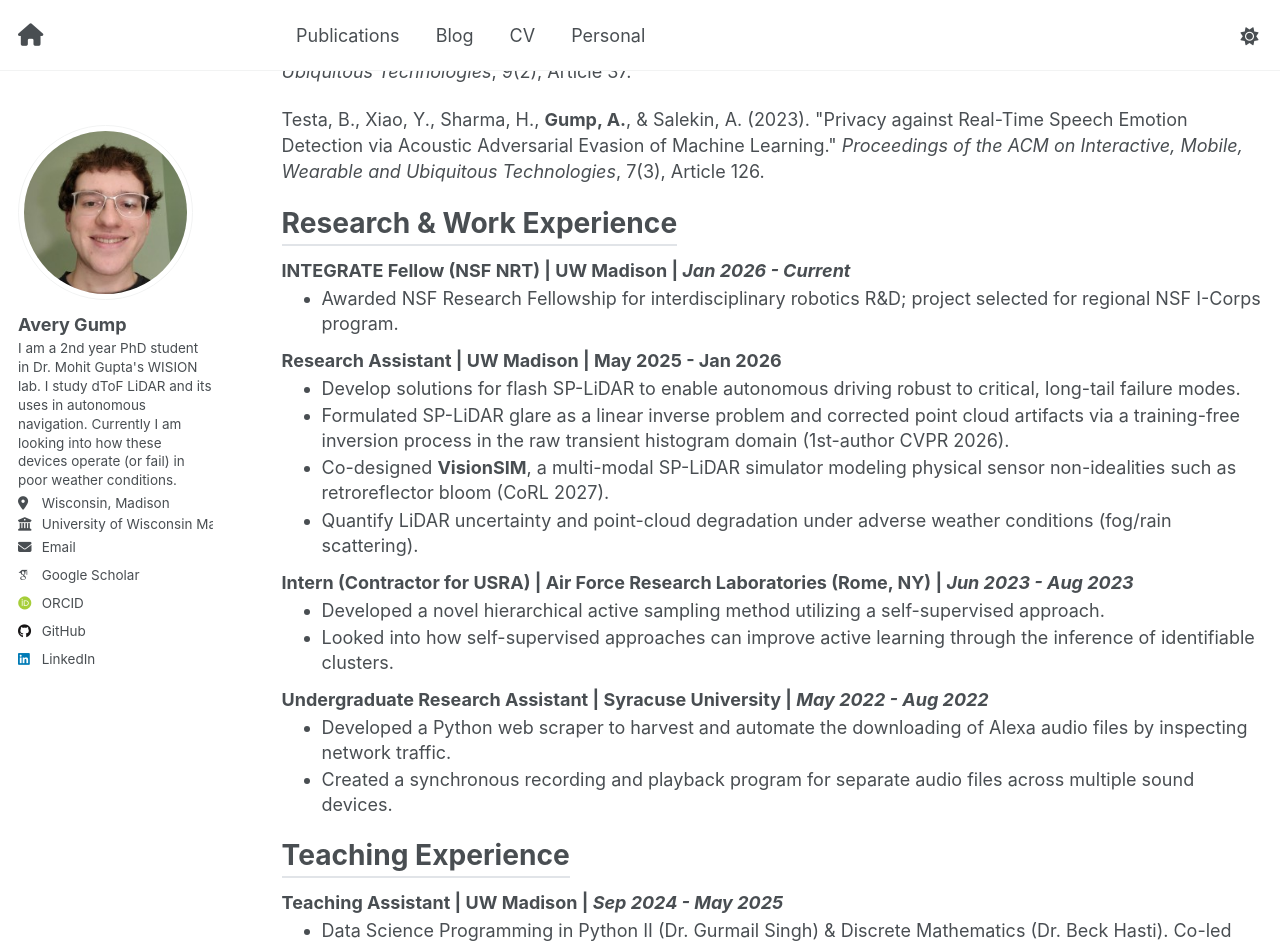
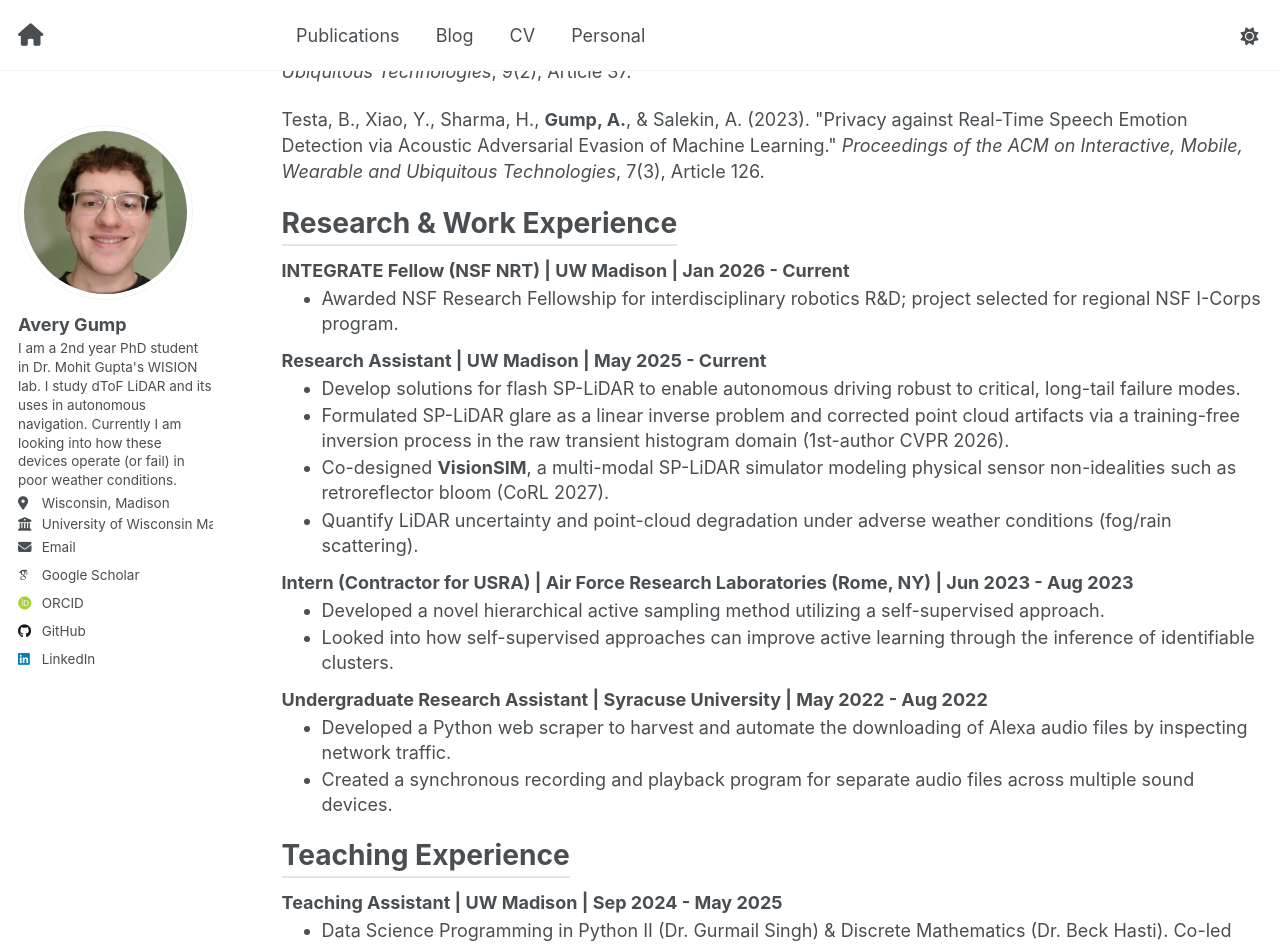
Before and after one commit to avery-gump/avery-gump.github.io, a Jekyll site: the page built from _pages/cv.md, in a window 1280 px wide and 1400 px high, scrolled down 638 px. Shown: the top 946 px of the window. Built offline with Jekyll 4.4.1, drawn with Linux system fonts in a browser that asks for light colours; some web fonts are replaced.

Commit message:
edit resume

```diff
--- a/_pages/cv.md
+++ b/_pages/cv.md
@@ -78,27 +78,27 @@ Publications
 # Research & Work Experience
 
 
-### **INTEGRATE Fellow (NSF NRT)** | UW Madison | *Jan 2026 - Current*
+### **INTEGRATE Fellow (NSF NRT)** | UW Madison | Jan 2026 - Current
 * Awarded NSF Research Fellowship for interdisciplinary robotics R&D; project selected for regional NSF I-Corps program.
 
-### **Research Assistant** | UW Madison | May 2025 - Jan 2026
+### **Research Assistant** | UW Madison | May 2025 - Current
 * Develop solutions for flash SP-LiDAR to enable autonomous driving robust to critical, long-tail failure modes.
 * Formulated SP-LiDAR glare as a linear inverse problem and corrected point cloud artifacts via a training-free inversion process in the raw transient histogram domain (1st-author CVPR 2026).
 * Co-designed **VisionSIM**, a multi-modal SP-LiDAR simulator modeling physical sensor non-idealities such as retroreflector bloom (CoRL 2027).
 * Quantify LiDAR uncertainty and point-cloud degradation under adverse weather conditions (fog/rain scattering).
 
-### **Intern (Contractor for USRA)** | Air Force Research Laboratories (Rome, NY) | *Jun 2023 - Aug 2023*
+### **Intern (Contractor for USRA)** | Air Force Research Laboratories (Rome, NY) | Jun 2023 - Aug 2023
 * Developed a novel hierarchical active sampling method utilizing a self-supervised approach.
 * Looked into how self-supervised approaches can improve active learning through the inference of identifiable clusters.
 
-### **Undergraduate Research Assistant** | Syracuse University | *May 2022 - Aug 2022*
+### **Undergraduate Research Assistant** | Syracuse University | May 2022 - Aug 2022
 * Developed a Python web scraper to harvest and automate the downloading of Alexa audio files by inspecting network traffic.
 * Created a synchronous recording and playback program for separate audio files across multiple sound devices.
 
 # Teaching Experience
 
 
-### **Teaching Assistant** | UW Madison | *Sep 2024 - May 2025*
+### **Teaching Assistant** | UW Madison | Sep 2024 - May 2025
 * Data Science Programming in Python II (Dr. Gurmail Singh) & Discrete Mathematics (Dr. Beck Hasti). Co-led labs/discussions, graded and mentored students in python and algorithmic proofs.
 
 
```
